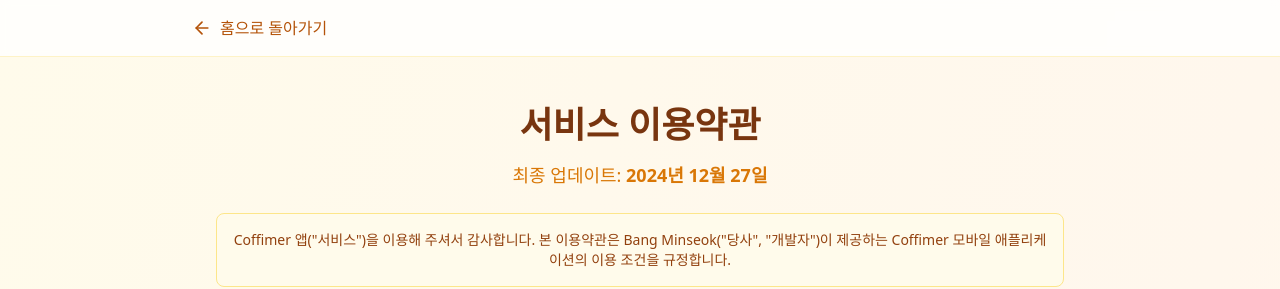
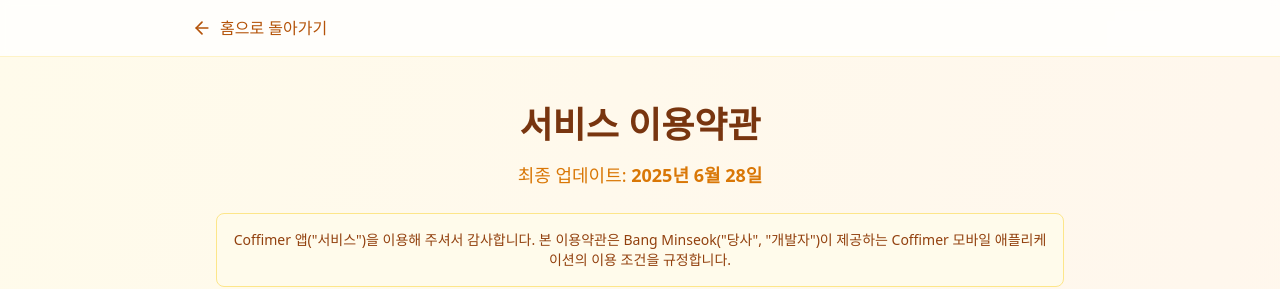
Before and after one commit to minseok1109/coffimer, a Next.js app: page /terms in a window 1280 px wide. Shown: the top 289 px of the page. Built offline with nearby package versions, Linux system fonts and the light colour scheme.

Commit message:
fix: date

```diff
--- a/app/terms/page.tsx
+++ b/app/terms/page.tsx
@@ -4,7 +4,7 @@
 import { ArrowLeft } from 'lucide-react';
 
 // 상수 정의
-const TERMS_LAST_UPDATED = '2024년 12월 27일';
+const TERMS_LAST_UPDATED = '2025년 6월 28일';
 const DEVELOPER_NAME = 'Bang Minseok';
 const DEVELOPER_EMAIL = 'minseok32@gmail.com';
 const RESPONSE_TIME = '영업일 기준 48시간 이내';
```
